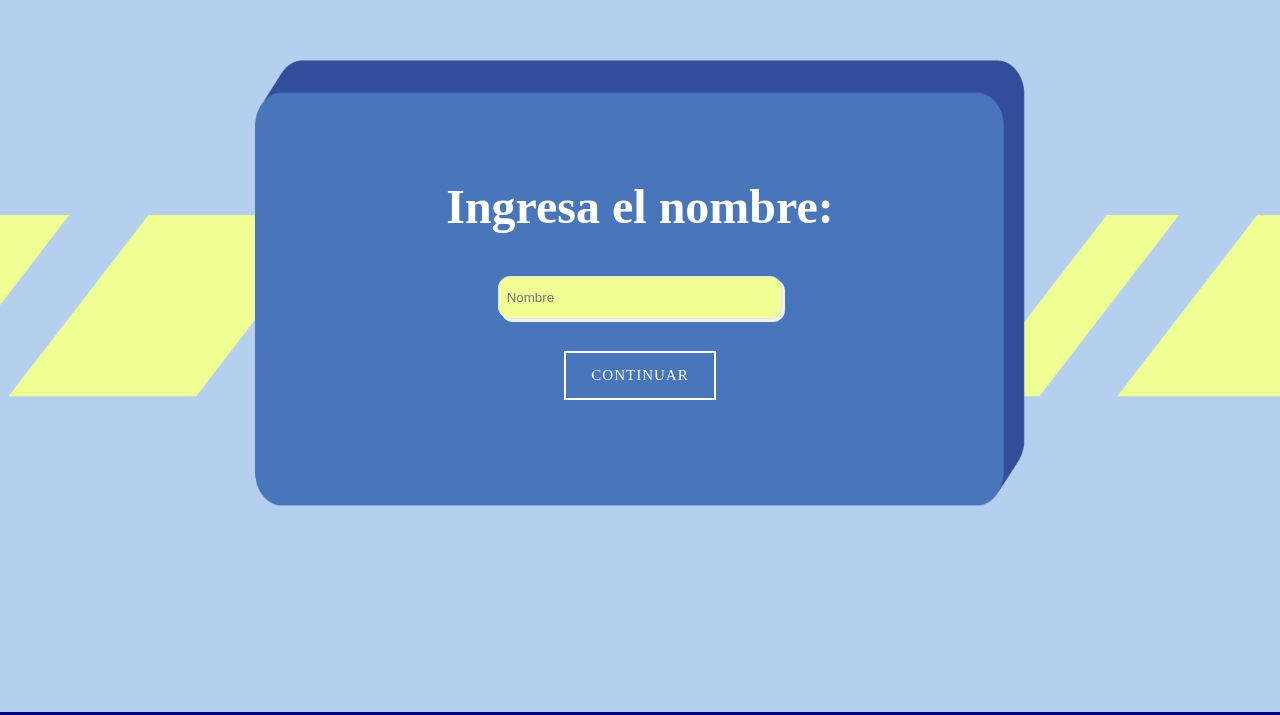
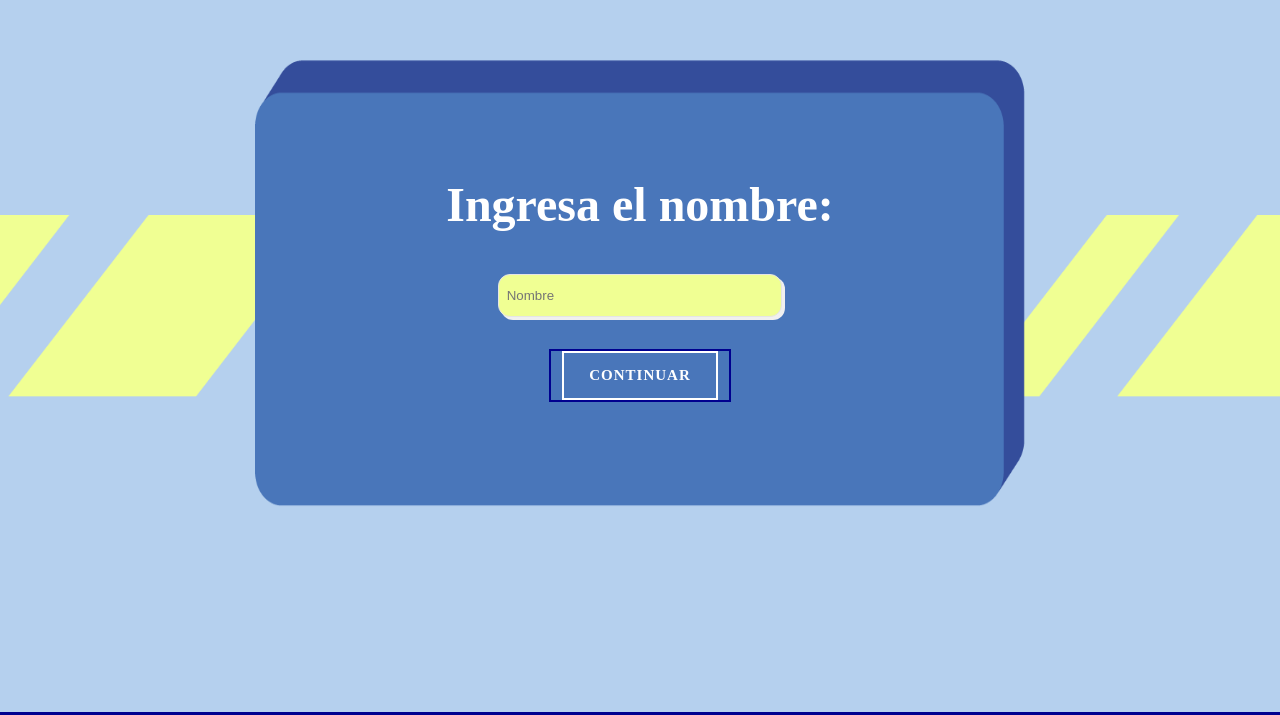
Before and after one commit to cristianhdev/axa-colpatria-games, a Vue app: page /Usuario in a window 1280 px wide. Shown: the part 111-826 px from the top of the page. Built offline with nearby package versions, Linux system fonts and the light colour scheme.

Commit message:
UPDATE: archivos de imagenes

```diff
--- a/src/assets/css/styles.css
+++ b/src/assets/css/styles.css
@@ -182,6 +182,10 @@ h3 {
     color: white
 }
 
+.btn-primary,.btn-primary-vr1,.btn-primary-ghost {
+    font-family: Source Sans Pro;
+}
+
 .btn-primary {
     width: 10vw;
     background-color: var(--azul-axa);
@@ -196,7 +200,7 @@ h3 {
     padding: 0 25px;
     letter-spacing: 1px;
     transition: 0.5s;
-    cursor: pointer
+    cursor: pointer;
 }
 
 
@@ -216,6 +220,34 @@ h3 {
     letter-spacing: 1px;
     transition: 0.5s;
     cursor: pointer
+}
+
+/* ghost */
+
+.btn-primary-ghost{
+    width: 10vw;
+    background: none;
+    border: 2.5px solid #00008f;
+    color: #fff;
+    font-weight: bold;
+    text-decoration: none;
+    text-transform: uppercase;
+    text-align: center;
+    line-height: 45px;
+    font-size: 15px;
+    display: inline-block;
+    padding: 0 25px;
+    letter-spacing: 1px;
+    cursor: pointer;
+    transition: 0.5s;
+
+}
+
+.btn-primary-ghost:hover{
+    border: 2.5px solid #00008f;
+    background: #00008f;
+    color: #fff;
+    transition: 0.5s;
 }
 
 
--- a/src/components/Juegos/Posturas/cuadriculaOpciones.vue
+++ b/src/components/Juegos/Posturas/cuadriculaOpciones.vue
@@ -122,7 +122,7 @@
             </div>
 
             <div v-if="visible" class="auto flex-center-elements-row gap-2" style="text-align:center">
-                <button v-if="!continuar" class="btn-primary" @click="continuarActividad">CONTINUAR</button>
+                <button v-if="!continuar" class="btn-primary-ghost" @click="continuarActividad">CONTINUAR</button>
             </div>
         </div>
     </div>
--- a/src/components/VentanaBienvenida.vue
+++ b/src/components/VentanaBienvenida.vue
@@ -25,7 +25,7 @@
         </slot>
 
         <div @click="hiddenWindow">
-          <div class="flex-center-elements-row gap-3">
+          <div class=" btn-primary-ghost flex-center-elements-row gap-3">
             <slot name="button-ventana"> COMENZAR </slot>
           </div>
         </div>
--- a/src/components/VentanaInstrucciones.vue
+++ b/src/components/VentanaInstrucciones.vue
@@ -19,7 +19,7 @@
 
             <div class="btn-jugar auto flex-center-elements-row gap-2" style="text-align:center"
                 @click="continuarActividad">
-                <slot name="btntexto"><button class="btn-primary"> JUGAR</button></slot>
+                <slot name="btntexto"><button class="btn-primary-ghost"> JUGAR</button></slot>
             </div>
 
         </div>
@@ -59,9 +59,7 @@ const opciones = defineProps({
 const styleContenedor = reactive({
     backgroundImage: `url(${imagenFondo.value}.png)`,
     backgroundRepeat: "no-repeat",
-    /* background-size: cover; */
     backgroundPosition: "center",
-    /* background: `transparent url('@/assets/img/${opciones.urlImagenFondo}.png') no-repeat center center`, */
     backgroundSize: "cover",
     backgroundColor: "#18488c",
     width: '100vw',
```
Also changed, not shown: 3 other files (tests, documents, lock files or other folders).
